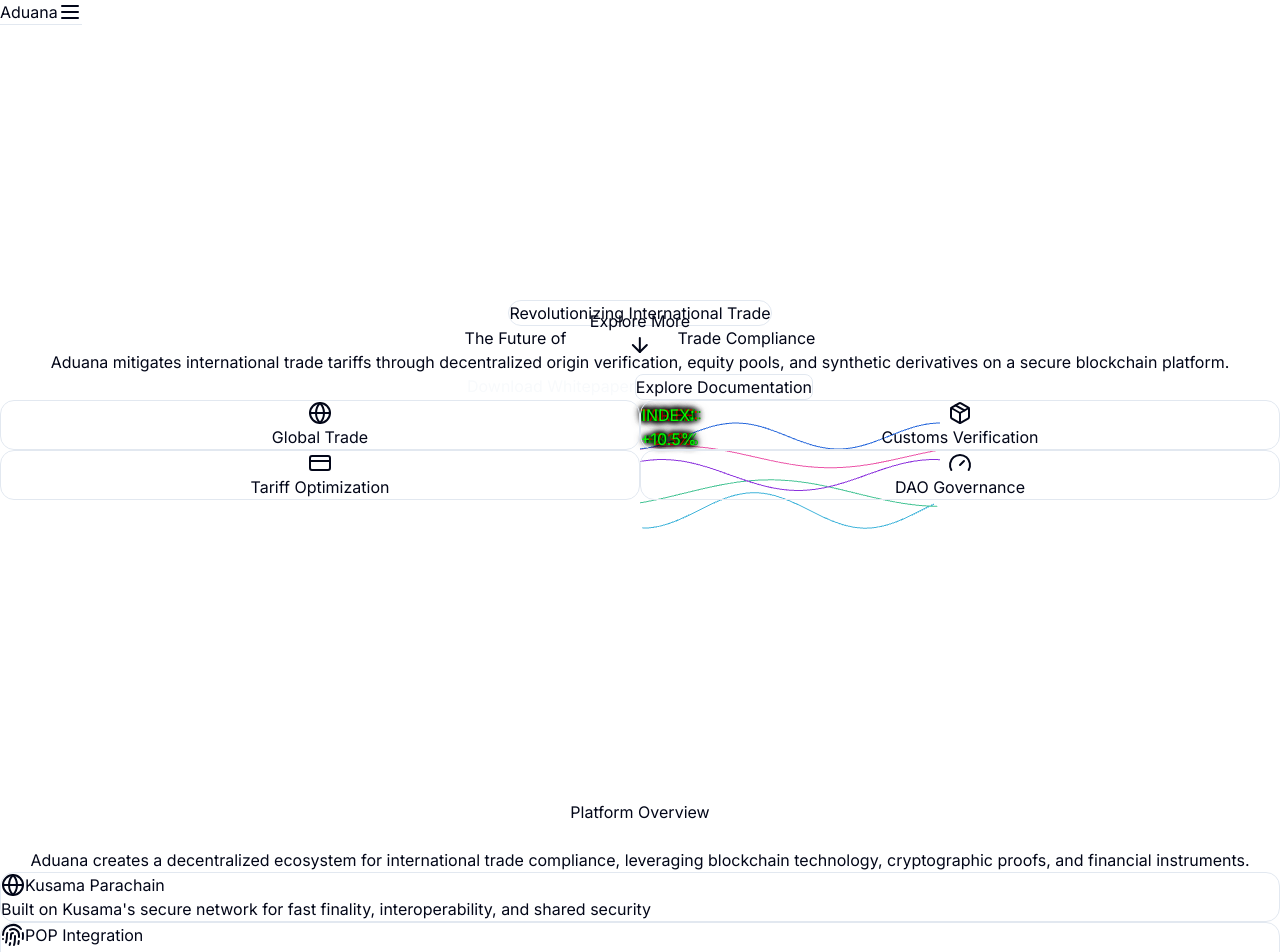
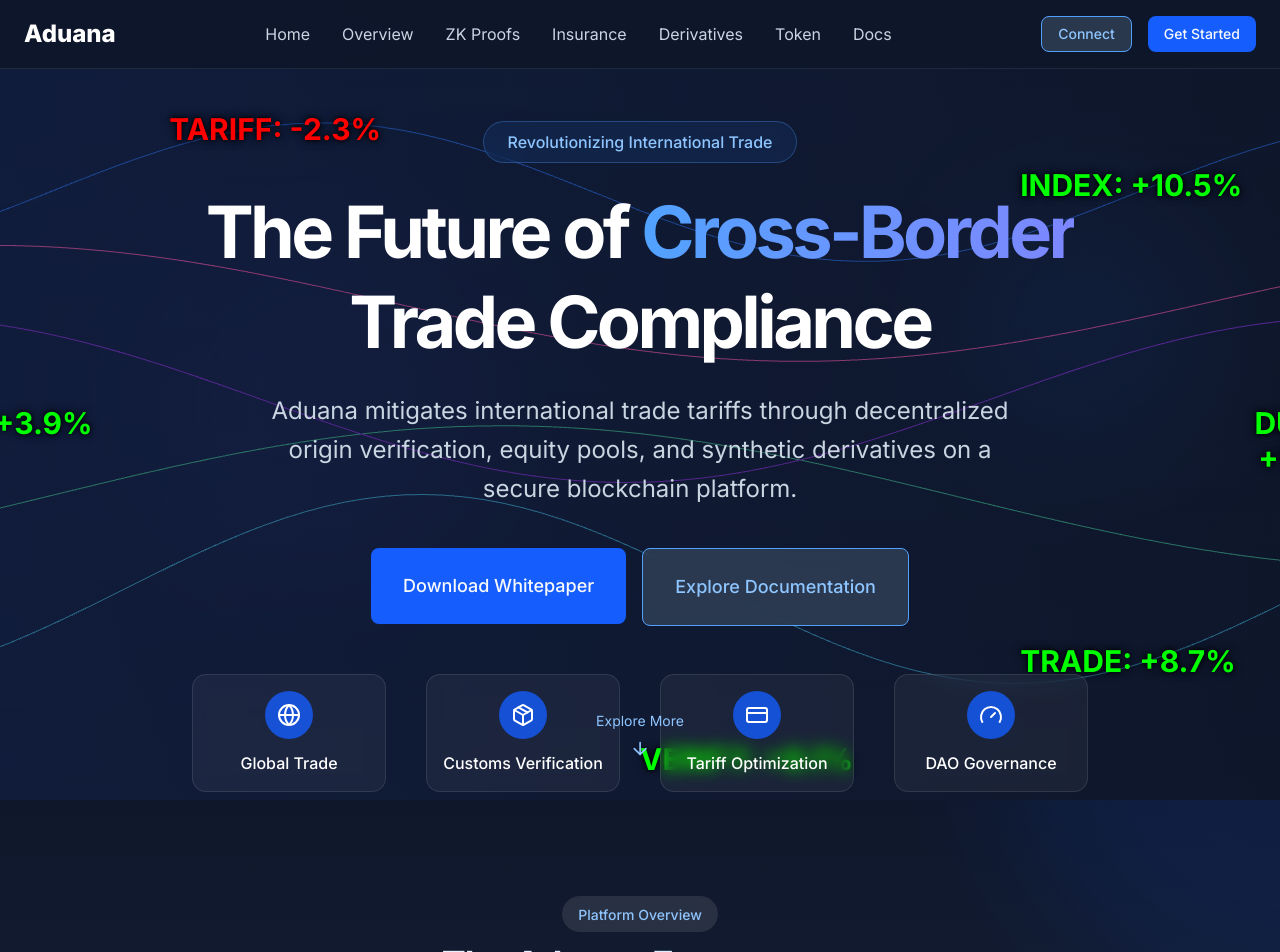
Before and after one commit to ArsCodeAmatoria/aduana, a Next.js app in the folder frontend/: page / in a window 1280 px wide. Shown: the top 952 px of the page. Built offline with nearby package versions, Linux system fonts and the light colour scheme.

Commit message:
Restore original working CSS file

```diff
--- a/frontend/src/app/globals.css
+++ b/frontend/src/app/globals.css
@@ -1,5 +1,5 @@
-@import "tailwindcss/preflight.css";
-@import "tailwindcss/utilities.css";
+@import "tailwindcss";
+@import "tw-animate-css";
 
 @custom-variant dark (&:is(.dark *));
 
@@ -112,26 +112,15 @@
   --sidebar-ring: oklch(0.551 0.027 264.364);
 }
 
-* {
-  border-color: var(--border);
-  outline-color: rgb(var(--ring) / 0.5);
-}
-
-body {
-  background-color: var(--background);
-  color: var(--foreground);
+@layer base {
+  * {
+    @apply border-border outline-ring/50;
+  }
+  body {
+    @apply bg-background text-foreground;
+  }
 }
 
 html {
   scroll-behavior: smooth;
 }
-
-/* Add shimmer animation keyframe for tokenomics chart */
-@keyframes shimmer {
-  0% {
-    transform: translateX(-100%);
-  }
-  100% {
-    transform: translateX(100%);
-  }
-}
```
